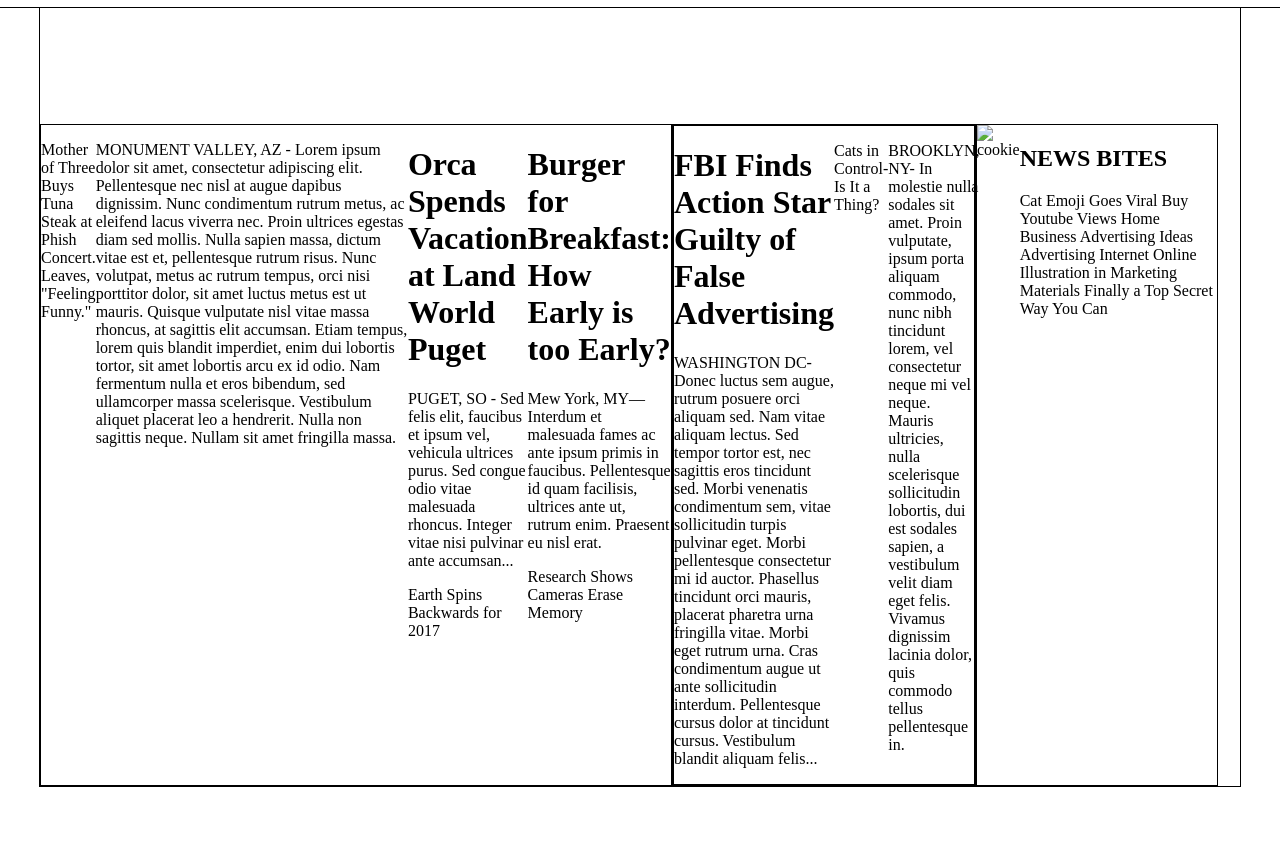
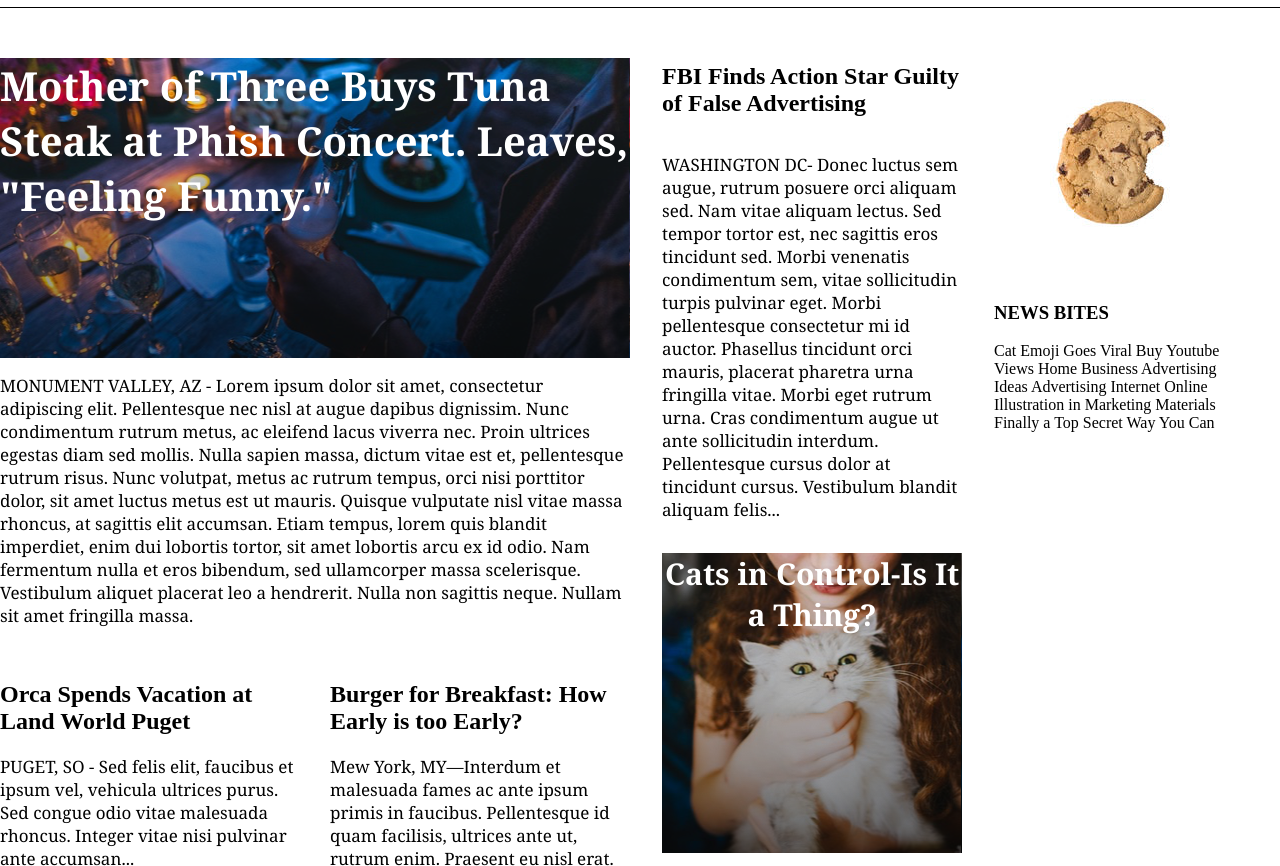
Before and after one commit to 87designer/MyTimes, a plain HTML site: page index.html in a window 1280 px wide. Shown: the part 73-939 px from the top of the page. Before the commit the page ends 860 px from the top, so only its background shows below. Drawn offline with Linux system fonts and the light colour scheme.

Commit message:
giving up for now to come back later and finish

```diff
--- a/index.html
+++ b/index.html
@@ -29,45 +29,60 @@
     </header>
 
 
-<!-- I need to apply the flex properties to the flex items in the flex containter -->
-
     <!-- Content -->
-    <div class="column">
-      <div class="large">
-        <div>
-          <p>Mother of Three Buys Tuna Steak at Phish Concert. Leaves, "Feeling Funny."</p>
+    <div class="content">
+      <div class="column large">
+        <div class="lead-story">
+          <div class="lead-story image-content">
+            <span id="leadstory">Mother of Three Buys Tuna Steak at Phish Concert. Leaves, "Feeling Funny."</span>
+          </div>
+          <p class="narrative">MONUMENT VALLEY, AZ - Lorem ipsum dolor sit amet, consectetur adipiscing elit. Pellentesque nec nisl at augue dapibus dignissim. Nunc condimentum rutrum metus, ac eleifend lacus viverra nec. Proin ultrices egestas diam sed mollis. Nulla sapien massa, dictum vitae est et, pellentesque rutrum risus. Nunc volutpat, metus ac rutrum tempus, orci nisi porttitor dolor, sit amet luctus metus est ut mauris. Quisque vulputate nisl vitae massa rhoncus, at sagittis elit accumsan. Etiam tempus, lorem quis blandit imperdiet, enim dui lobortis tortor, sit amet lobortis arcu ex id odio. Nam fermentum nulla et eros bibendum, sed ullamcorper massa scelerisque. Vestibulum aliquet placerat leo a hendrerit. Nulla non sagittis neque. Nullam sit amet fringilla massa.
+          </p>
         </div>
-        <p>MONUMENT VALLEY, AZ - Lorem ipsum dolor sit amet, consectetur adipiscing elit. Pellentesque nec nisl at augue dapibus dignissim. Nunc condimentum rutrum metus, ac eleifend lacus viverra nec. Proin ultrices egestas diam sed mollis. Nulla sapien massa, dictum vitae est et, pellentesque rutrum risus. Nunc volutpat, metus ac rutrum tempus, orci nisi porttitor dolor, sit amet luctus metus est ut mauris. Quisque vulputate nisl vitae massa rhoncus, at sagittis elit accumsan. Etiam tempus, lorem quis blandit imperdiet, enim dui lobortis tortor, sit amet lobortis arcu ex id odio. Nam fermentum nulla et eros bibendum, sed ullamcorper massa scelerisque. Vestibulum aliquet placerat leo a hendrerit. Nulla non sagittis neque. Nullam sit amet fringilla massa.
-        </p>
-        <div>
-          <h1>Orca Spends Vacation at Land World Puget</h1>
-          <p>PUGET, SO - Sed felis elit, faucibus et ipsum vel, vehicula ultrices purus. Sed congue odio vitae malesuada rhoncus. Integer vitae nisi pulvinar ante accumsan...</p>
-          <div>
-            <p>Earth Spins Backwards for 2017</p>
+        <div class="stories">
+          <div class="story">
+            <div class="text-content">
+              <h2>Orca Spends Vacation at Land World Puget</h2>
+              <p class="narrative">PUGET, SO - Sed felis elit, faucibus et ipsum vel, vehicula ultrices purus. Sed congue odio vitae malesuada rhoncus. Integer vitae nisi pulvinar ante accumsan...
+              </p>
+            </div>
+            <div class="fall-cancelled image-content">
+            <span>Earth Spins Backwards for 2017</span>
+            </div>
           </div>
-        </div>
-        <div>
-          <h1>Burger for Breakfast: How Early is too Early?</h1>
-          <p>Mew York, MY—Interdum et malesuada fames ac ante ipsum primis in faucibus. Pellentesque id quam facilisis, ultrices ante ut, rutrum enim. Praesent eu nisl erat.</p>
-          <div>
-            <p>Research Shows Cameras Erase Memory</p>
+          <div class="story">
+            <div class="text-content">
+              <h2>Burger for Breakfast: How Early is too Early?</h2>
+              <p class=" narrative">Mew York, MY—Interdum et malesuada fames ac ante ipsum primis in faucibus. Pellentesque id quam facilisis, ultrices ante ut, rutrum enim. Praesent eu nisl erat.
+              </p>
+            </div>
+            <div class="pop-culture image-content">
+              <span>Research Shows Cameras Erase Memory</span>
+            </div>
           </div>
         </div>
       </div>
-      <div class="medium">
-        <div>
-          <h1>FBI Finds Action Star Guilty of False Advertising</h1>
-          <p>WASHINGTON DC- Donec luctus sem augue, rutrum posuere orci aliquam sed. Nam vitae aliquam lectus. Sed tempor tortor est, nec sagittis eros tincidunt sed. Morbi venenatis condimentum sem, vitae sollicitudin turpis pulvinar eget. Morbi pellentesque consectetur mi id auctor. Phasellus tincidunt orci mauris, placerat pharetra urna fringilla vitae. Morbi eget rutrum urna. Cras condimentum augue ut ante sollicitudin interdum. Pellentesque cursus dolor at tincidunt cursus. Vestibulum blandit aliquam felis...</p>
+
+
+      <div class="column medium">
+        <div class="story">
+          <h2>FBI Finds Action Star Guilty of False Advertising</h2>
+          <p class="narrative">WASHINGTON DC- Donec luctus sem augue, rutrum posuere orci aliquam sed. Nam vitae aliquam lectus. Sed tempor tortor est, nec sagittis eros tincidunt sed. Morbi venenatis condimentum sem, vitae sollicitudin turpis pulvinar eget. Morbi pellentesque consectetur mi id auctor. Phasellus tincidunt orci mauris, placerat pharetra urna fringilla vitae. Morbi eget rutrum urna. Cras condimentum augue ut ante sollicitudin interdum. Pellentesque cursus dolor at tincidunt cursus. Vestibulum blandit aliquam felis...
+          </p>
         </div>
-        <div>
-          <p>Cats in Control-Is It a Thing?</p>
+        <div class="story">
+          <div class="cat-ceo image-content">
+            <span>Cats in Control-Is It a Thing?</span>
+          </div>
+          <p class="narrative">BROOKLYN, NY- In molestie nulla sodales sit amet. Proin vulputate, ipsum porta aliquam commodo, nunc nibh tincidunt lorem, vel consectetur neque mi vel neque. Mauris ultricies, nulla scelerisque sollicitudin lobortis, dui est sodales sapien, a vestibulum velit diam eget felis. Vivamus dignissim lacinia dolor, quis commodo tellus pellentesque in.</p>
         </div>
-        <p>BROOKLYN, NY- In molestie nulla sodales sit amet. Proin vulputate, ipsum porta aliquam commodo, nunc nibh tincidunt lorem, vel consectetur neque mi vel neque. Mauris ultricies, nulla scelerisque sollicitudin lobortis, dui est sodales sapien, a vestibulum velit diam eget felis. Vivamus dignissim lacinia dolor, quis commodo tellus pellentesque in.</p>
       </div>
-      <div class="small">
-        <img src="#" alt="cookie" >
-        <div>
-          <h2>NEWS BITES</h2>
+
+
+      <div class="column small">
+        <img src="./resources/images/img-news-bite.png" alt="bitten cookie" >
+        <div class="news-bites">
+          <h3>NEWS BITES</h3>
           <p>Cat Emoji Goes Viral Buy Youtube Views Home Business Advertising Ideas Advertising Internet Online Illustration in Marketing Materials Finally a Top Secret Way You Can</p>
         </div>
       </div>
--- a/resources/stylesheets/style.css
+++ b/resources/stylesheets/style.css
@@ -21,6 +21,7 @@ header {
 .logo {
   display: flex;
   align-items: center;
+  flex-grow: 1;
   padding-left: 30px;
 }
 
@@ -46,33 +47,98 @@ nav span a {
 }
 
 
-/* I need to apply the flex properties to the flex items in the flex containter */
-
 /* Main Content */
-.column {
+.content {
+  display: flex;
   position: relative;
-  top: 80px;
-  width: 1200px;
-  margin: 0px auto;
+  width: 1300px;
+  margin: 0 auto 78px auto;
   padding-top: 116px;
-  border: 1px solid black;
-  display: flex;
 }
 
-.column .large {
-  border: 1px solid black;
+.column {
   display: flex;
+  flex-direction: column;
+  margin-right: 32px;
+}
+
+.column.large {
   width: 630px;
 }
 
-.column .medium {
-  border: 2px solid black;
-  display: flex;
+.column.medium {
   width: 300px;
 }
 
-.column .small {
-  border: 1px solid black;
-  display: flex;
+.column.small {
   width: 240px;
 }
+
+#leadstory {
+  font-size: 40px;
+}
+
+.lead-story.image-content {
+  background-image: url(https://87designer.github.io/MyTimes/resources/images/img-story-main.png);
+  text-align: left;
+}
+
+.image-content {
+  height: 300px;
+  margin-top: 15px;
+  font-family: Georgia;
+  font-weight: bold;
+  font-size: 30px;
+  color: white;
+  text-align: center;
+}
+
+.image-content span {
+  font-family: Georgia;
+  font-weight: bold;
+  font-size: 30px;
+  color: white;
+}
+
+.narrative {
+  font-family: Georgia;
+  font-size: 17px;
+  color: black;
+  margin-top: 16px;
+}
+
+p {
+  display: block;
+}
+
+.fall-cancelled.image-content {
+  background-image: url(https://87designer.github.io/MyTimes/resources/images/img-story-2.png);
+}
+
+.pop-culture.image-content {
+  background-image: url(https://87designer.github.io/MyTimes/resources/images/img-story-3.png);
+}
+
+.cat-ceo.image-content {
+  background-image: url(https://87designer.github.io/MyTimes/resources/images/img-story-1.png);
+}
+
+.stories {
+ display: flex;
+ justify-content: space-between;
+ margin-top: 17px;
+}
+
+.story {
+  display: flex;
+  flex-direction: column;
+  width: 300px;
+}
+
+.stories.text-content: {
+  height: 250px;
+}
+
+.large.story {
+  flex-direction: row;
+}
```
